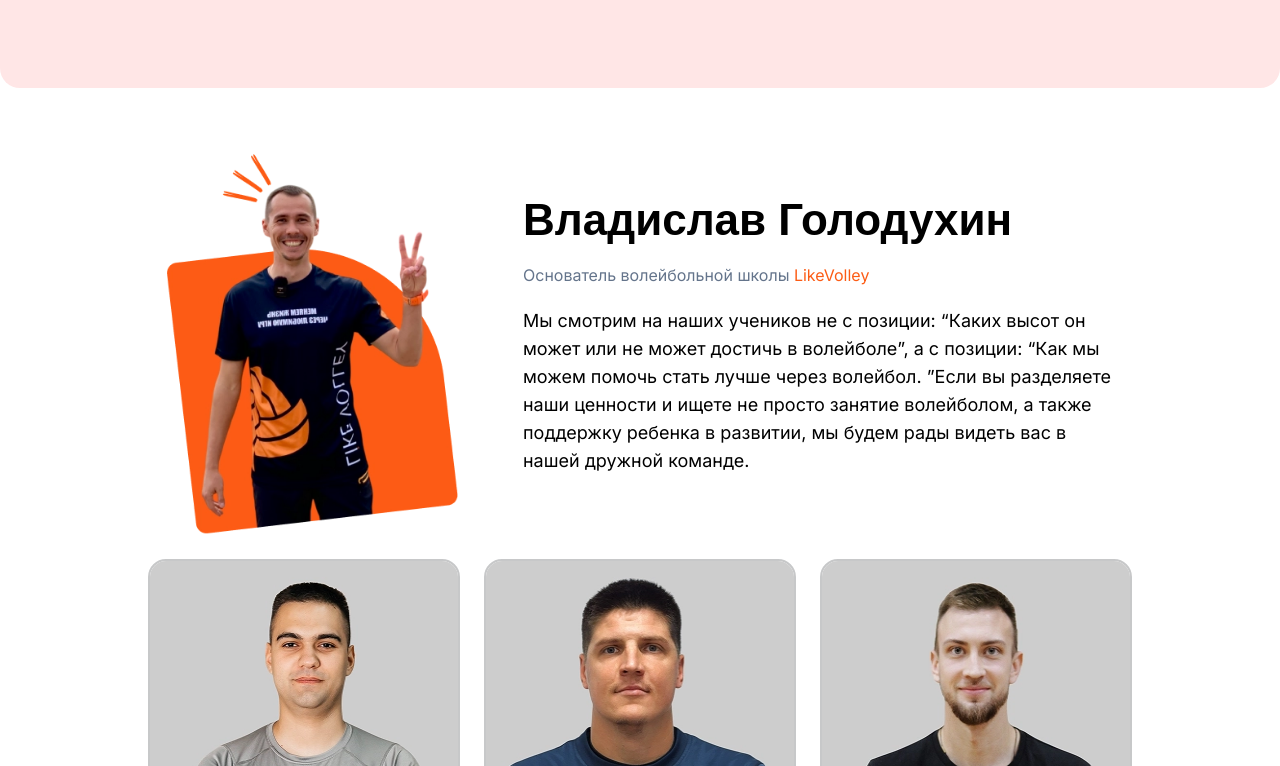
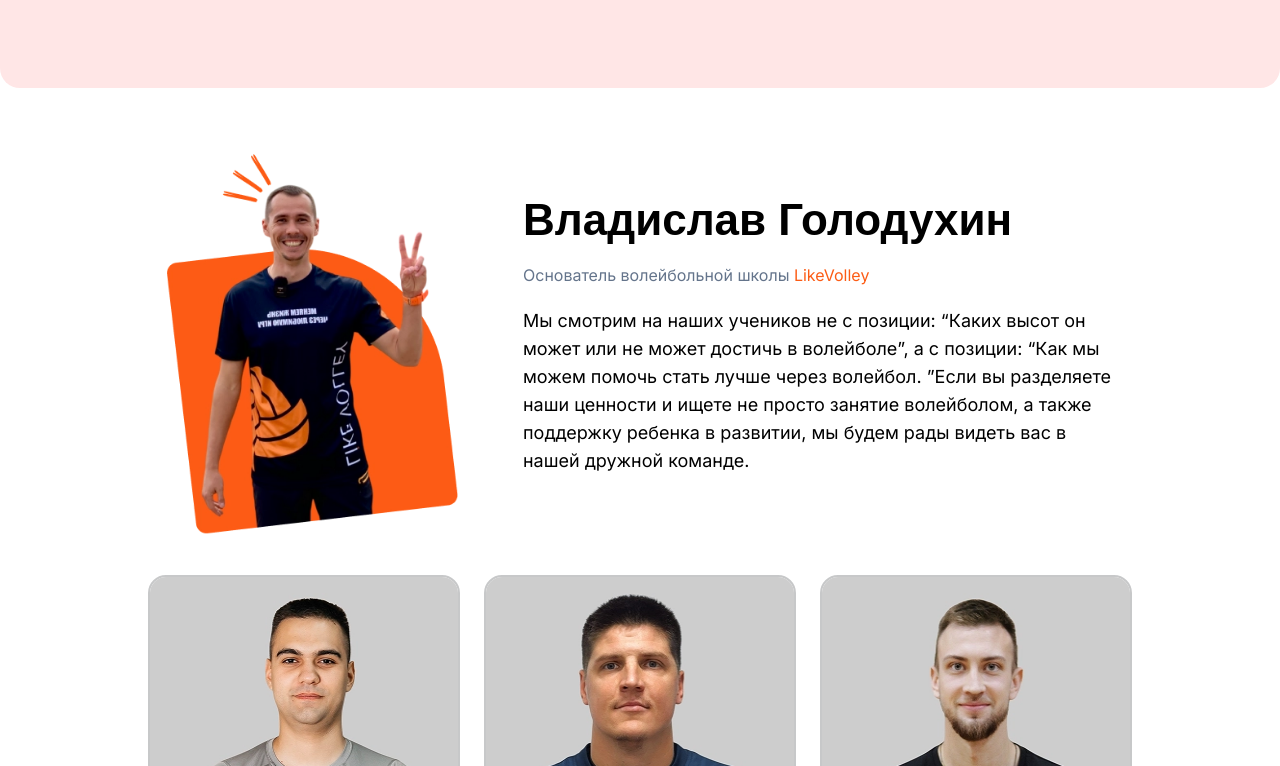
Before and after one commit to evgeniyworkbel/like-volley, a Next.js app: page / in a window 1280 px wide. Shown: the part 2854-3620 px from the top of the page. Built offline with nearby package versions, Linux system fonts and the light colour scheme; a web font is replaced by a local one.

Commit message:
fix(widgets): gap between trainers checked, changed by 40px

```diff
--- a/src/widgets/coaches/ui/coaches.tsx
+++ b/src/widgets/coaches/ui/coaches.tsx
@@ -5,7 +5,7 @@ import { OwnerCard } from "./owner-card";
 
 export function Coaches() {
   return (
-    <section className="flex flex-col items-center gap-6 py-10 xl:px-20">
+    <section className="flex flex-col items-center gap-11 py-10 xl:gap-10 xl:px-20">
       <OwnerCard />
       <Carousel innerWrapperClassName="max-w-252" slidesPerView={3}>
         {coachesData.map((coach) => (
```
